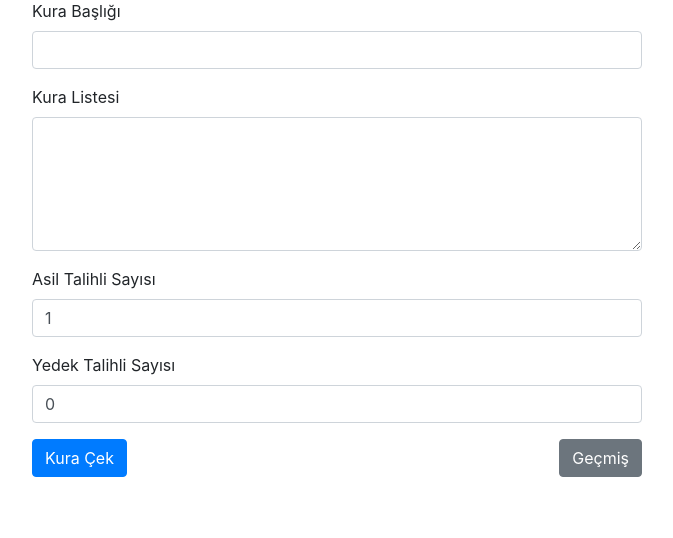
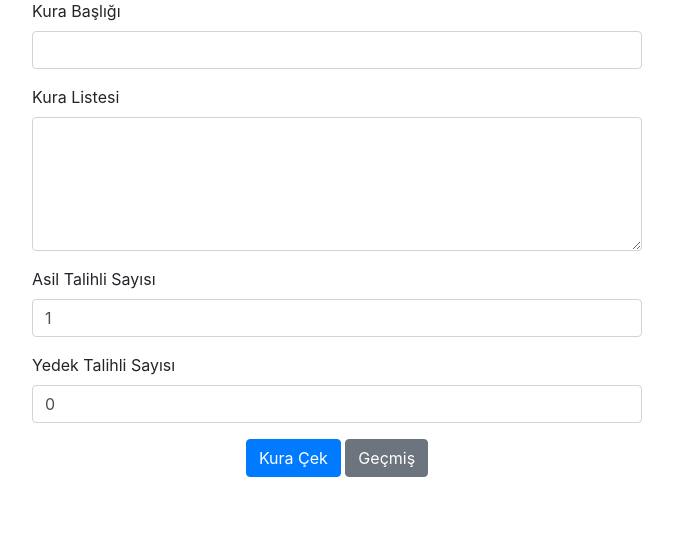
Before and after one commit to enesbburgaz/kura-app, a Flask app: page / in a window 1280 px wide. Shown: the part 57-595 px from the top of the page, without its empty margins (303-976 px from the left). Run offline with Flask 2, Linux system fonts and the light colour scheme; some libraries are stand-ins or nearby versions.

Commit message:
missing is completed

```diff
--- a/app.py
+++ b/app.py
@@ -6,6 +6,18 @@ from datetime import datetime
 app = Flask(__name__)
 app.config['SQLALCHEMY_DATABASE_URI'] = 'sqlite:////Users/Enes/Documents/Projects/kura-app/kura.db'
 db = SQLAlchemy(app)
+
+class Kuralar(db.Model):
+    id = db.Column(db.Integer, primary_key=True)
+    tarih = db.Column(db.String(80), unique=False, nullable=False)
+    baslik = db.Column(db.String(120), unique=False, nullable=False)
+    asil = db.Column(db.String(120), unique=False, nullable=False)
+    yedek = db.Column(db.String(120), unique=False, nullable=True)
+
+    def __repr__(self):
+        return '<User %r>' % self.username
+
+
 db.create_all()
 
 @app.route("/")
@@ -55,15 +67,6 @@ def past():
     data = Kuralar.query.all()
     return render_template("past.html", data = data)
 
-class Kuralar(db.Model):
-    id = db.Column(db.Integer, primary_key=True)
-    tarih = db.Column(db.String(80), unique=False, nullable=False)
-    baslik = db.Column(db.String(120), unique=False, nullable=False)
-    asil = db.Column(db.String(120), unique=False, nullable=False)
-    yedek = db.Column(db.String(120), unique=False, nullable=True)
-
-    def __repr__(self):
-        return '<User %r>' % self.username
 
 if __name__ == "__main__":
     app.run(debug = True)
--- a/templates/index.html
+++ b/templates/index.html
@@ -38,8 +38,10 @@
                 <label for="yedek">Yedek Talihli Sayısı</label>
                 <input class="form-control" type="number" name="yedek" value="0">
             </div>
-            <input type="submit" class="btn btn-primary" value="Kura Çek">
-            <a href="/past" class="btn btn-secondary float-right">Geçmiş</a>
+            <div class="text-center">
+                <input type="submit" class="btn btn-primary" value="Kura Çek">
+                <a href="/past" class="btn btn-secondary">Geçmiş</a>
+            </div>
         </form>
     </div>
 
--- a/templates/result.html
+++ b/templates/result.html
@@ -27,8 +27,8 @@
             <li class="list-group-item">Başlık: {{item.baslik}}</li>
             <li class="list-group-item list-group-item-success">Kazananlar: {{" - ".join(item.asilList)}}</li>
             <li class="list-group-item list-group-item-warning">Yedek: {{" - ".join(item.yedekList)}}</li>
-            <li class="list-group-item">Asil Sayısı: {{item.asil}}</li>
-            <li class="list-group-item">Yedek Sayısı: {{item.yedek}}</li>
+            <li class="list-group-item">Asil Talihli Sayısı: {{item.asil}}</li>
+            <li class="list-group-item">Yedek Talihli Sayısı: {{item.yedek}}</li>
             {% endfor %}
         </ul>
         <br>
```
Also changed, not shown: kura.db.
